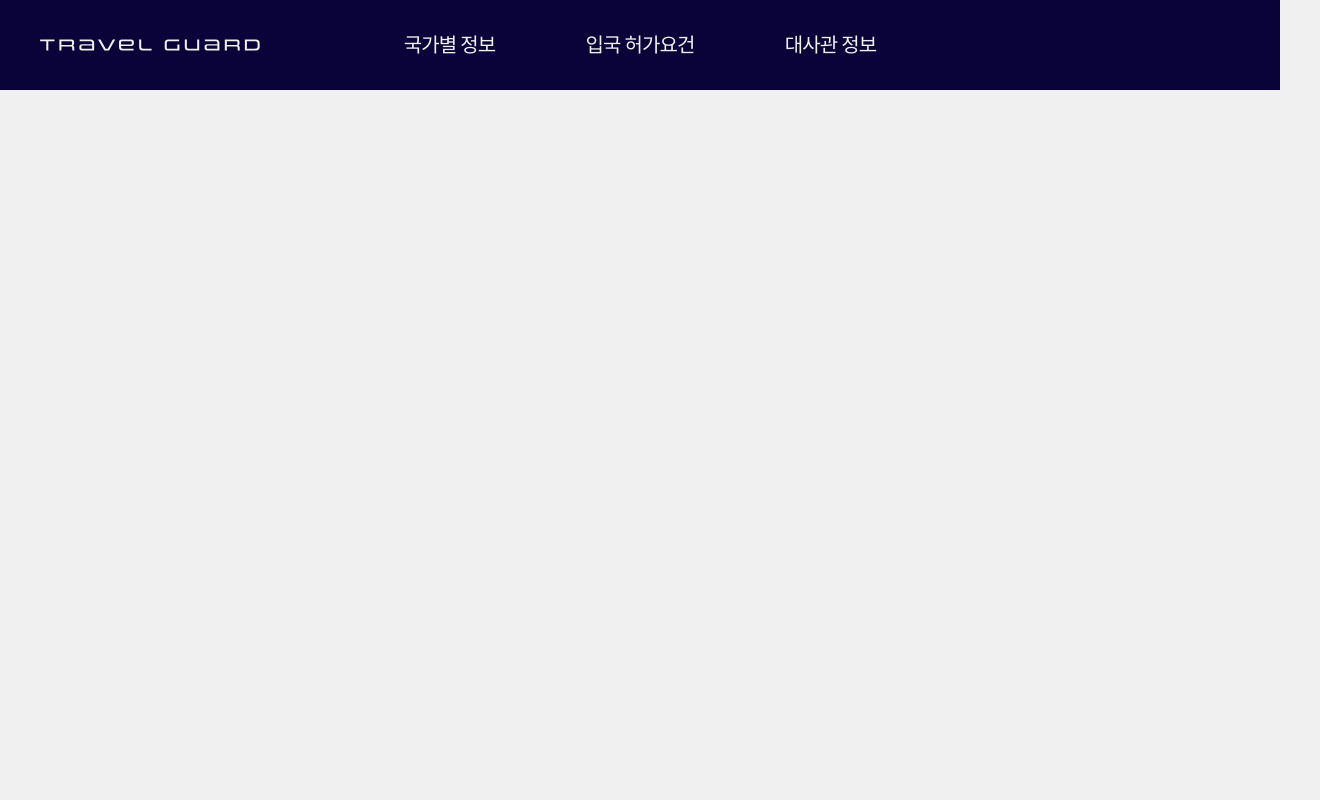
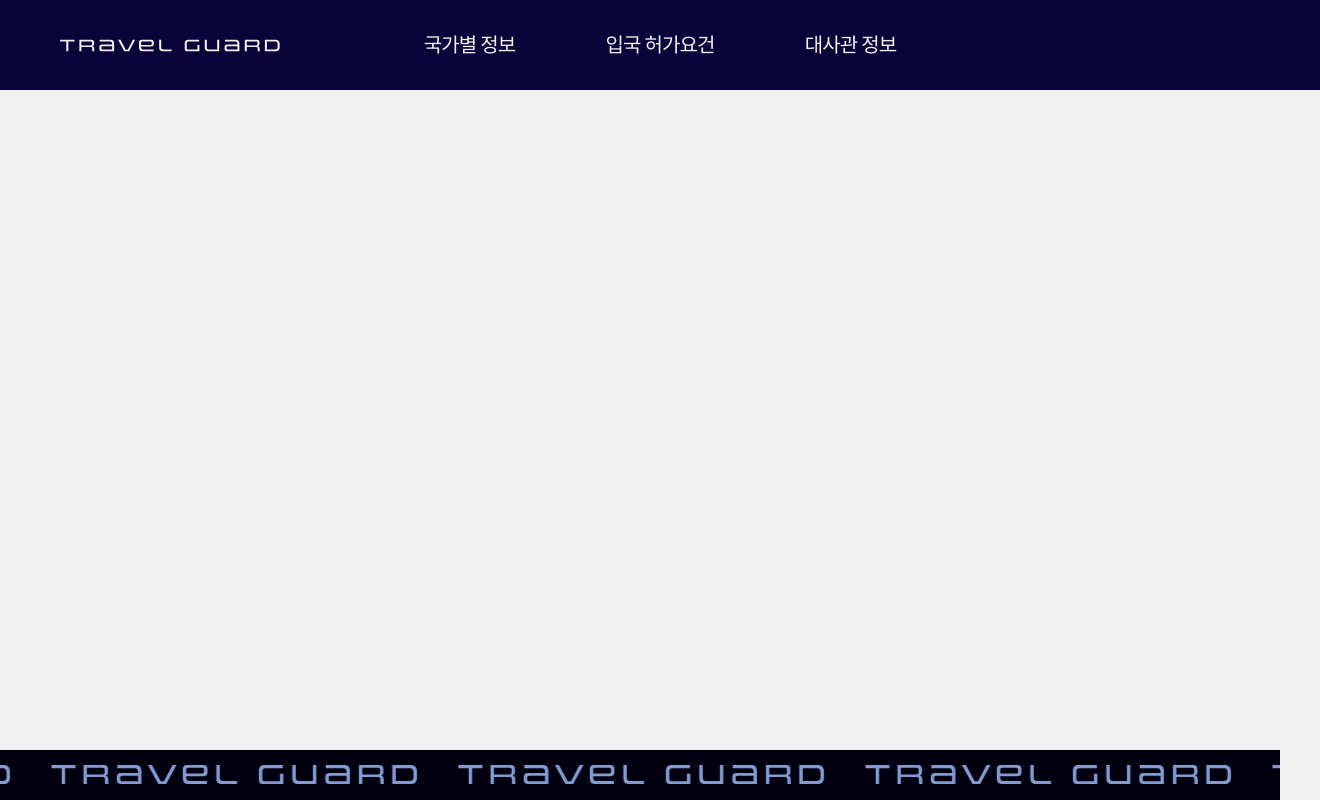
Before and after one commit to ysmuei/travel-guard, a React (Vite) app: page /embassy in a window 1280 px wide. Shown: the whole page, 1320 px wide, since content can reach past the window. Built offline with nearby package versions, Linux system fonts and the light colour scheme.

Commit message:
09-25-18:00

```diff
--- a/src/components/layout/Footer.tsx
+++ b/src/components/layout/Footer.tsx
@@ -1,5 +1,55 @@
+/** @jsxImportSource @emotion/react */
+import { css } from "@emotion/react";
+
 const Footer = () => {
-  return <div>푸터</div>;
+  const footerStyle = css`
+    position: absolute;
+    bottom: 0;
+    background-color: #020010;
+    width: 100%;
+    height: 50px;
+    display: flex;
+    align-items: center; // 세로 가운데 정렬
+    overflow: hidden; // 내용이 넘치면 보이지 않도록
+  `;
+
+  const logoContainerStyle = css`
+    display: flex;
+    animation: move 25s linear infinite; // 애니메이션 적용
+    white-space: nowrap; // 텍스트가 줄 바꿈되지 않도록
+    gap: 20px; // 로고 간격
+  `;
+
+  const logoStyle = css`
+    height: 20px; // 로고 높이 조절
+    margin: 0 10px; // 로고 간격
+  `;
+
+  // 애니메이션 정의
+  const keyframes = css`
+    @keyframes move {
+      0% {
+        transform: translateX(0);
+      }
+      100% {
+        transform: translateX(-100%);
+      }
+    }
+  `;
+
+  return (
+    <div css={footerStyle}>
+      <div css={keyframes} />
+      <div css={logoContainerStyle}>
+        <img css={logoStyle} src="./assets/footerLogo.svg" alt="logo" />
+        <img css={logoStyle} src="./assets/footerLogo.svg" alt="logo" />
+        <img css={logoStyle} src="./assets/footerLogo.svg" alt="logo" />
+        <img css={logoStyle} src="./assets/footerLogo.svg" alt="logo" />
+        <img css={logoStyle} src="./assets/footerLogo.svg" alt="logo" />
+        <img css={logoStyle} src="./assets/footerLogo.svg" alt="logo" />
+      </div>
+    </div>
+  );
 };
 
 export default Footer;
--- a/src/components/layout/Header.tsx
+++ b/src/components/layout/Header.tsx
@@ -7,14 +7,19 @@ const headerStyle = css`
   align-items: center;
   background-color: #0a033a;
   padding: 30px 20px;
-  position: relative; /* position을 relative로 설정 */
+  position: absolute; /* position을 relative로 설정 */
+  top: 0;
+  width: 100%;
+  z-index: 100; /* footer 위에 */
 `;
 
 const logoStyle = css`
   width: 220px;
+  padding: 20px;
   display: flex;
   position: absolute; /* 로고를 절대 위치로 설정 */
   left: 40px; /* 왼쪽 여백 */
+  cursor: pointer;
 `;
 const logoImg = css`
   width: 100%;
@@ -38,7 +43,9 @@ const Header = () => {
   return (
     <header css={headerStyle}>
       <div css={logoStyle}>
-        <img css={logoImg} src="/assets/logo.svg" alt="logo" />
+        <Link to="/">
+          <img css={logoImg} src="/assets/logo.svg" alt="logo" />
+        </Link>
       </div>
       <nav css={navStyle}>
         <Link to="/main" css={fontStyle}>
--- a/src/components/pages/BannerPage.tsx
+++ b/src/components/pages/BannerPage.tsx
@@ -44,7 +44,13 @@ const BannerPage: React.FC = () => {
   colorScale.domain([0, maxVal]);
 
   return (
-    <div style={{ width: "100%", height: "100vh" }}>
+    <div
+      style={{
+        width: "1200px",
+        height: `calc(100vh - 200px)`,
+        position: "absolute",
+      }}
+    >
       <Globe
         globeImageUrl="//unpkg.com/three-globe/example/img/earth-night.jpg"
         backgroundImageUrl="//unpkg.com/three-globe/example/img/night-sky.png"
--- a/src/styles/GlobalStyle.tsx
+++ b/src/styles/GlobalStyle.tsx
@@ -7,6 +7,8 @@ export const globalStyles = css`
     margin: 0;
     padding: 0;
     background-color: #f0f0f0; /* 배경색 */
+
+    overflow: hidden;
 
     color: #f0f0f0;
     font-family: "Pretendard Variable", sans-serif;
```
Also changed, not shown: public/assets/footerLogo.svg (added).
